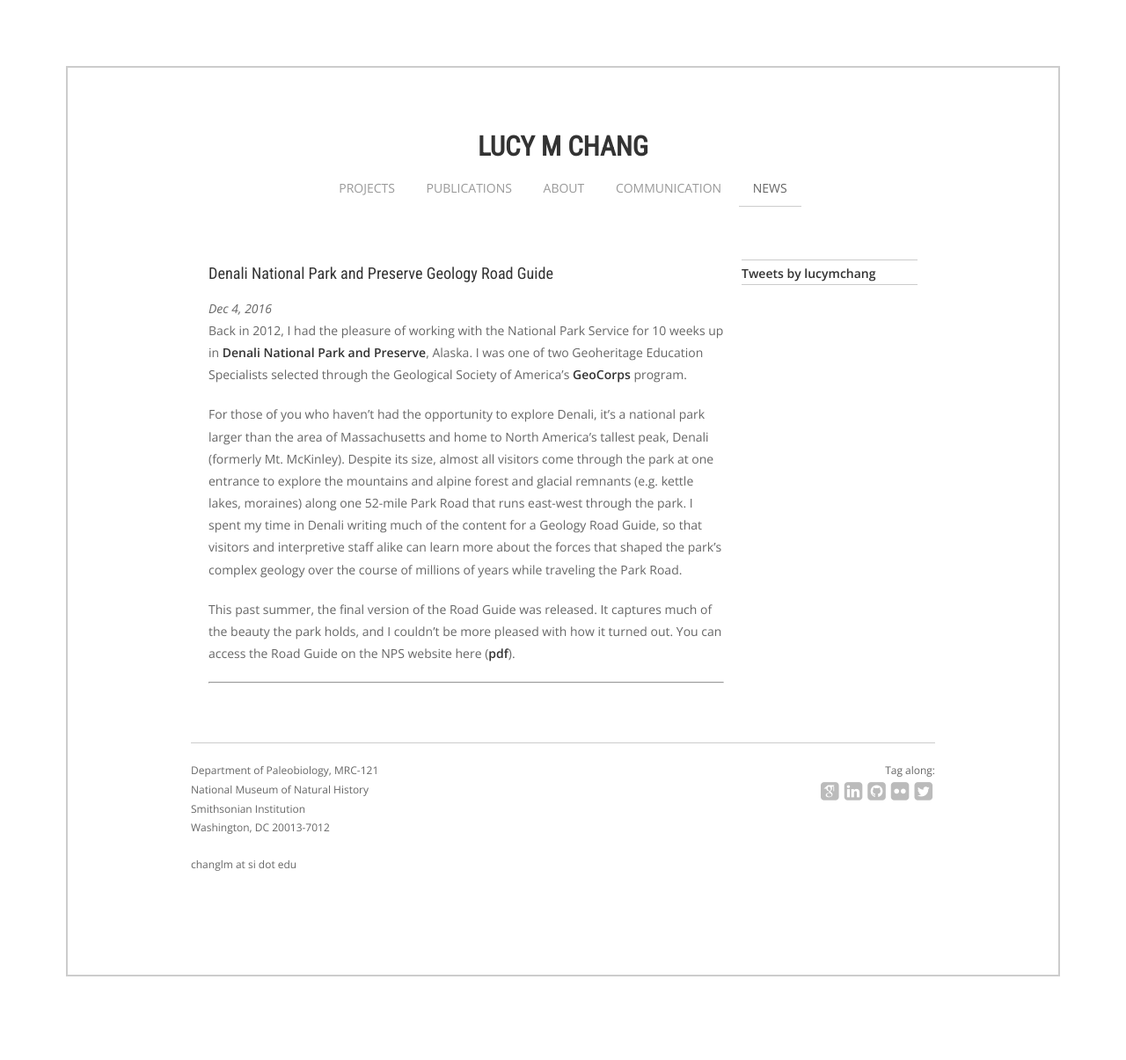
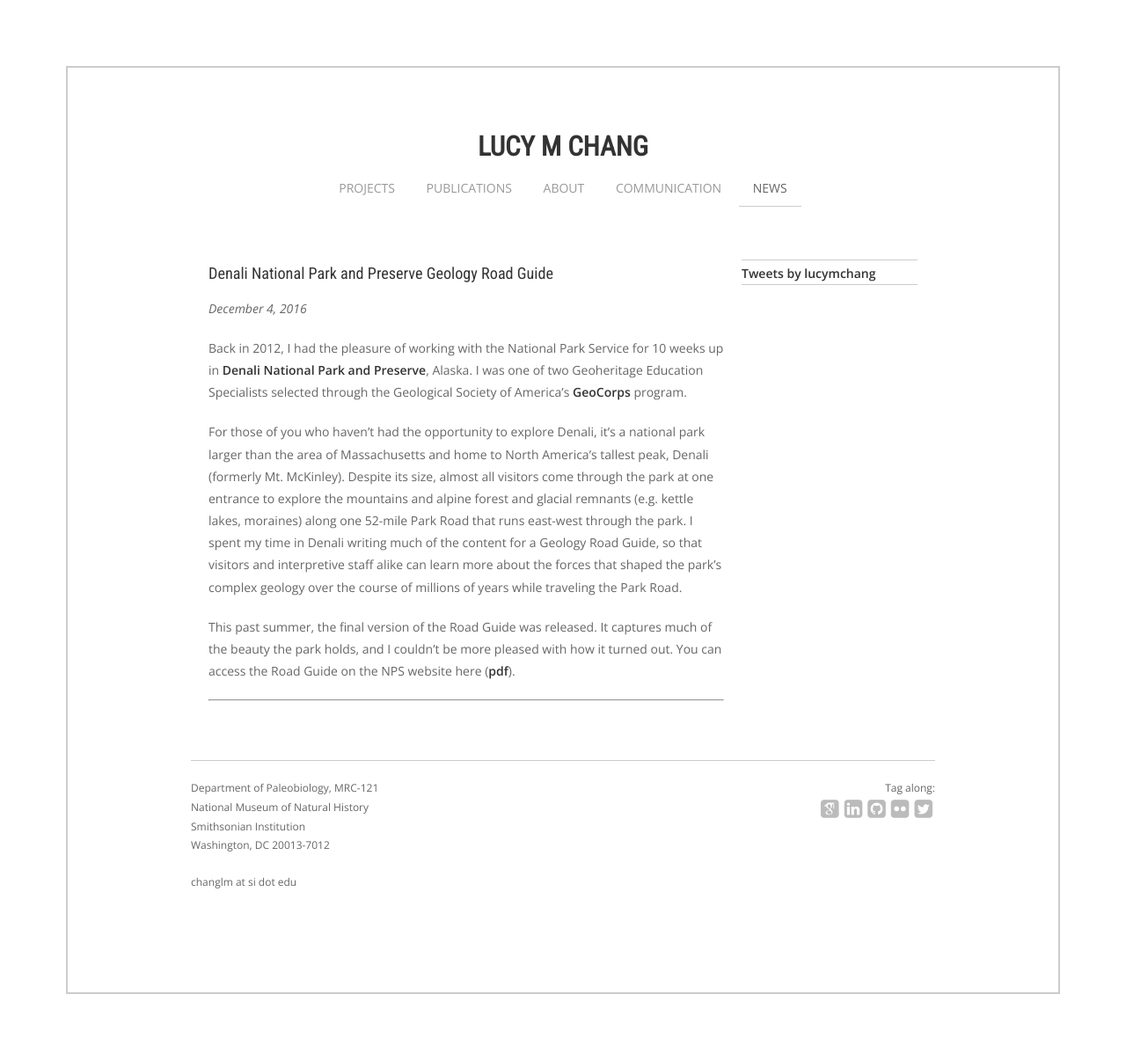
Before and after one commit to lucymchang/lucymchang.github.io, a Jekyll site: the page built from news/index.md, in a window 1280 px wide. Shown: the whole page at 88% size. Built offline with Jekyll 4.4.1, drawn with Linux system fonts in a browser that asks for light colours; nearby versions of some CDN libraries; some web fonts are replaced; comment, search, counter and statistics services are not loaded.

Commit message:
Fix post formatting

```diff
--- a/news/index.md
+++ b/news/index.md
@@ -12,12 +12,10 @@ layout: default
 <div id="blog">
 
 {% for post in site.posts %}
-
 <h3>{{ post.title }}</h3>
-<em>{{ post.date | date: "%b %-d, %Y" }}</em>
+<p><em>{{ post.date | date: "%B %-d, %Y" }}</em></p>
 {{ post.content | markdownify }}
 <hr/>
-
 {% endfor %}
 
 </div>
```
